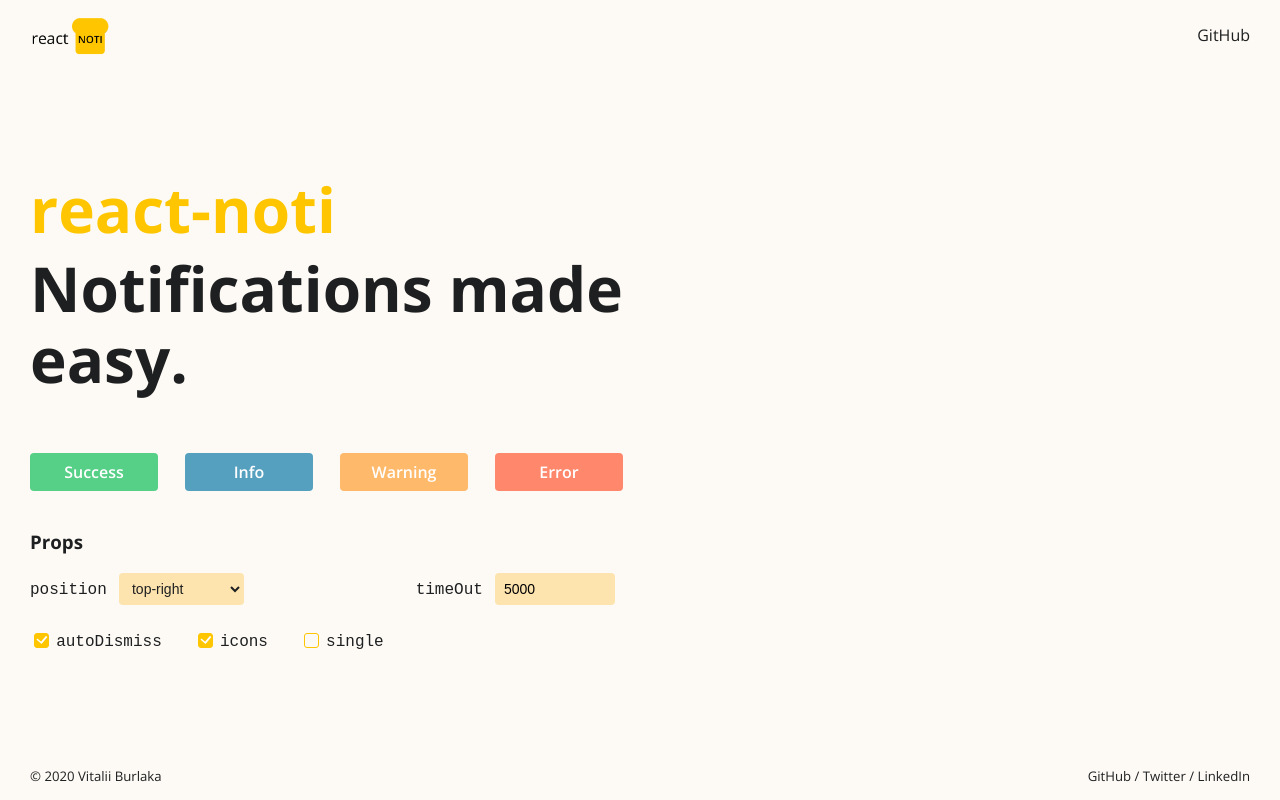
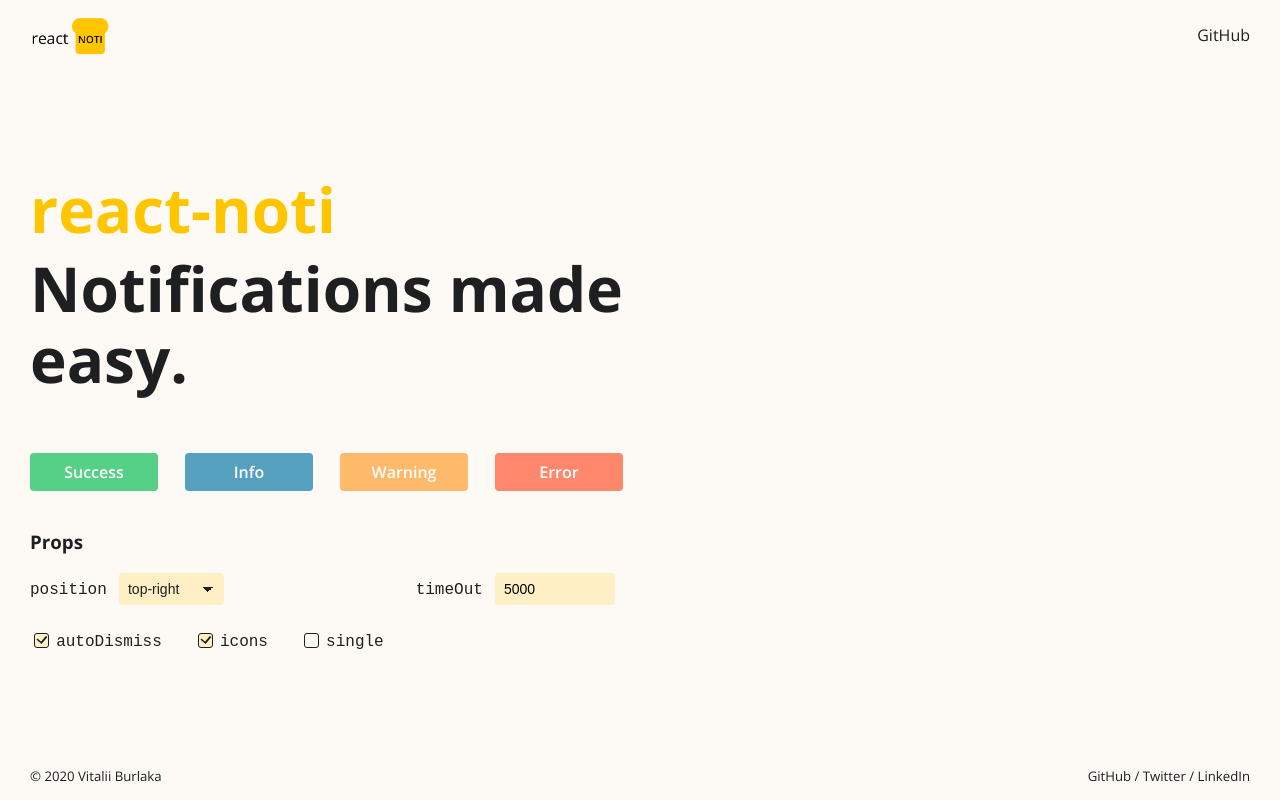
Before and after one commit to vitaliiburlaka/react-noti, a React (Create React App) app in the folder examples/: page / in a window 1280 px wide. Built offline with nearby package versions, Linux system fonts and the light colour scheme.

Commit message:
chore(demo site): add favicon. Change inputs colors

```diff
--- a/examples/public/index.html
+++ b/examples/public/index.html
@@ -2,6 +2,7 @@
 <html lang="en">
   <head>
     <meta charset="UTF-8" />
+    <link rel="icon" href="favicon.ico" />
     <title>react-noti</title>
     <meta name="viewport" content="width=device-width, initial-scale=1" />
     <base href="/" />
--- a/examples/src/styles/_global.scss
+++ b/examples/src/styles/_global.scss
@@ -83,13 +83,13 @@ input[type='checkbox'] {
     content: '';
     width: 15px;
     height: 15px;
-    border: 1px solid $color-yellow;
+    border: 1px solid $color-primary;
     border-radius: 3px;
   }
 
   &:checked {
     &::before {
-      background-color: $color-yellow;
+      background-color: $off-yellow;
     }
 
     &::after {
@@ -99,7 +99,7 @@ input[type='checkbox'] {
       content: 'L';
       font-size: 13px;
       font-weight: bold;
-      color: #fff;
+      color: $color-primary;
       transform: rotate(40deg) scaleX(-1);
     }
   }
--- a/examples/src/styles/_reset.scss
+++ b/examples/src/styles/_reset.scss
@@ -84,7 +84,7 @@ select {
   border: 1px solid transparent;
   border-radius: 4px;
   font-size: 14px;
-  background: #fde4af;
+  background: $off-yellow;
   transition: all 0.15s ease;
 
   &:hover {
@@ -93,6 +93,7 @@ select {
 }
 
 select {
+  position: relative;
   display: inline-block;
   color: currentColor;
   margin: 0 8px;
@@ -102,8 +103,19 @@ select {
   border-radius: 4px;
   min-height: 32px;
   height: 32px;
-  background: #fde4af;
+  background: $off-yellow;
   transition: all 0.15s ease;
+  -moz-appearance: none;
+  -webkit-appearance: none;
+  appearance: none;
+
+  // Custom arrow
+  background-image: linear-gradient(45deg, transparent 50%, $color-primary 50%),
+    linear-gradient(135deg, $color-primary 50%, transparent 50%);
+  background-position: calc(100% - 15px) calc(1em - 1px),
+    calc(100% - 10px) calc(1em - 1px);
+  background-size: 5px 5px, 5px 5px, 1px 1.5em;
+  background-repeat: no-repeat;
 
   &:hover {
     border-color: rgba(0, 0, 0, 0.83);
--- a/examples/src/styles/_variables.scss
+++ b/examples/src/styles/_variables.scss
@@ -6,6 +6,7 @@ $font-weight: 400 !default;
 // Colors
 $color-primary: #1e1f20 !default;
 $color-yellow: #ffc600;
+$off-yellow: #feefc4;
 $color-coral: #ed7571;
 $color-blue: #0a4280;
 $color-dp: #142965;
--- a/webpack.config.js
+++ b/webpack.config.js
@@ -311,6 +311,7 @@ module.exports = (env) => ({
     new HtmlWebpackPlugin({
       inject: true,
       template: appIndexHtml,
+      favicon: './examples/public/favicon.ico',
       ...(isEnvProduction
         ? {
             minify: {
@@ -330,7 +331,7 @@ module.exports = (env) => ({
     }),
     new webpack.DefinePlugin({
       'process.env.NODE_ENV': JSON.stringify(process.env.NODE_ENV),
-      'process.env.PUBLIC_URL': JSON.stringify(process.env.PUBLIC_PATH),
+      'process.env.PUBLIC_URL': JSON.stringify(process.env.PUBLIC_URL),
     }),
     isEnvDevelopment && new webpack.HotModuleReplacementPlugin(),
     isEnvDevelopment && new CaseSensitivePathsPlugin(),
```
Also changed, not shown: 1 other file (tests, documents, lock files or other folders).
